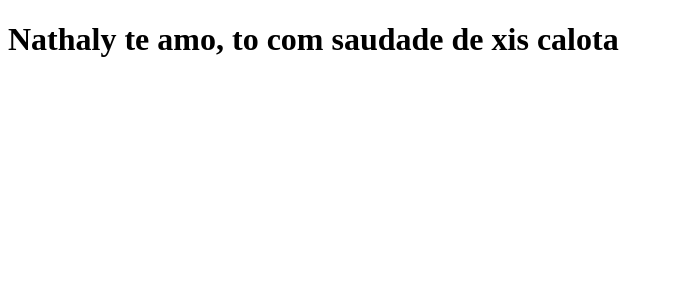
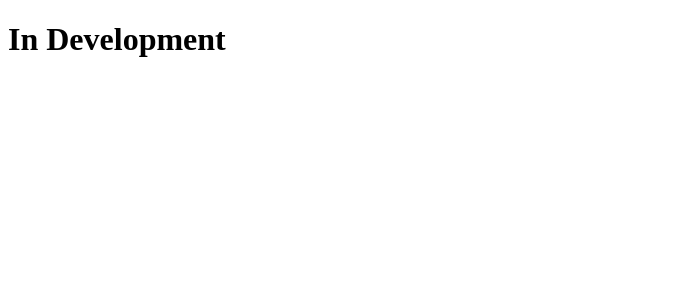
Before and after one commit to danielgut763/clone-tabenews, a Next.js app: page / in a window 1280 px wide. Shown: the top 300 px of the page, without its empty margins (0-673 px from the left). Built offline with nearby package versions, Linux system fonts and the light colour scheme.

Commit message:
message change

```diff
--- a/pages/index.js
+++ b/pages/index.js
@@ -1,5 +1,5 @@
 function Home() {
-  return <h1>Nathaly te amo, to com saudade de xis calota </h1>;
+  return <h1>In Development </h1>;
 }
 
 export default Home;
```
